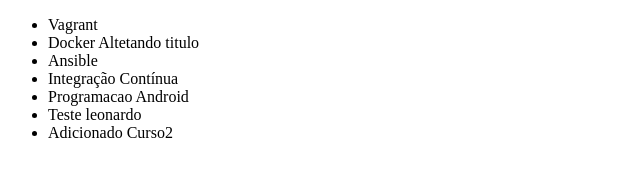
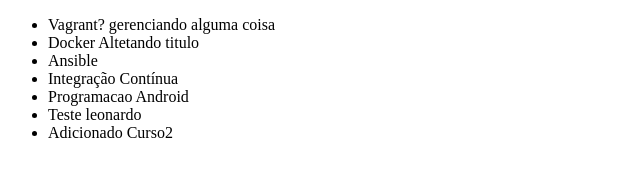
Before and after one commit to leonardofariasbarros/alura-git, a plain HTML site: page index.html in a window 1280 px wide. Shown: the whole page, without its empty margins (0-640 px from the left). Drawn offline with Linux system fonts and the light colour scheme.

Commit message:
Editando curso vagant

```diff
--- a/index.html
+++ b/index.html
@@ -6,7 +6,7 @@
 </head>
 <body>
     <ul>
-        <li>Vagrant</li>
+        <li>Vagrant? gerenciando alguma coisa</li>
         <li>Docker Altetando titulo</li>
         <li>Ansible</li>
         <li>Integração Contínua</li>
```
Also changed, not shown: 2 other files.
